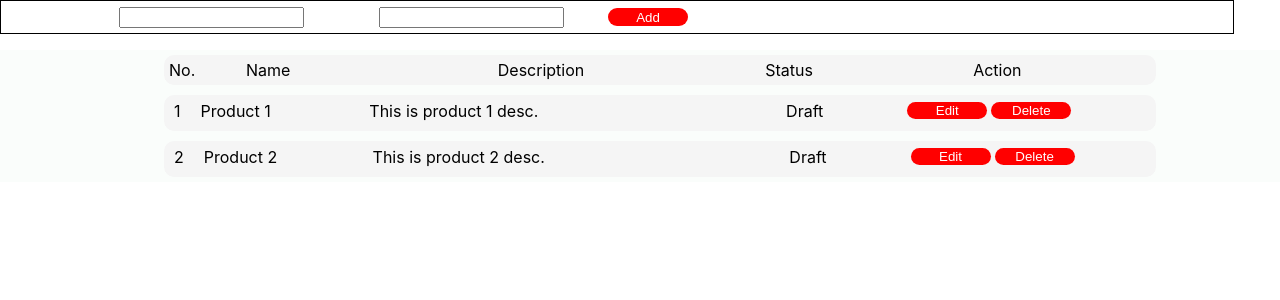
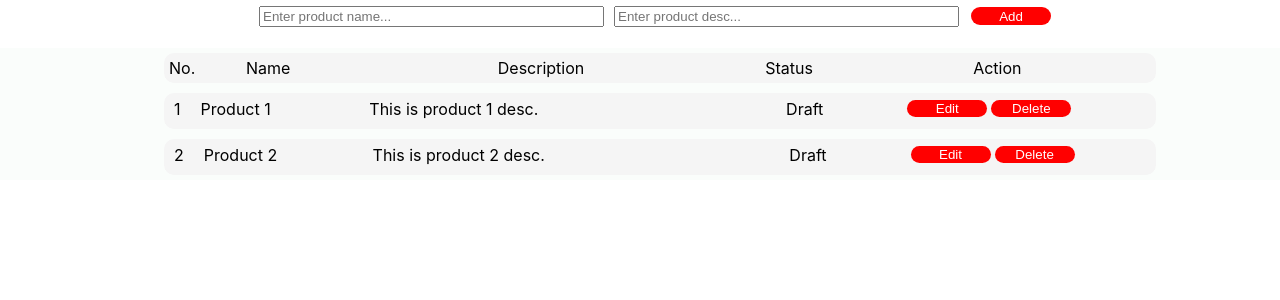
Before and after one commit to j0y0nt/todo-app-reducer, a React (Create React App) app: page / in a window 1280 px wide. Shown: the top 300 px of the page. Built offline with nearby package versions, Linux system fonts and the light colour scheme.

Commit message:
Remove border from add product panel.

```diff
--- a/src/component/AddProduct.js
+++ b/src/component/AddProduct.js
@@ -6,13 +6,13 @@ export default function AddProduct({onAddTask}) {
 
     return (<div className="addProductPanel">
 	    <div className="field">
-	    <input type="name" value={name}
+	    <input type="name" value={name} size="40" placeholder="Enter product name..."
 	    onChange={e => {
 		setName(e.target.value);
 	    }} />
 	    </div>
 	    <div className="field">
-	    <input type="desc" value={desc}
+	    <input type="desc" value={desc} size="40" placeholder="Enter product desc..."
 	    onChange={e => {
 		setDescription(e.target.value);
 	    }} />
--- a/src/component/product.css
+++ b/src/component/product.css
@@ -49,15 +49,13 @@ ul.panel {
 .addProductPanel {
     display: flex;
     flex-direction: row;
-    border: 1px solid;
-    justify-content: flex-start;
+    justify-content: center;
     width: 90%;
     padding-left: 80px;
 }
 
 .field {
     padding: 5px;
-    width: 250px;
 }
 
 .addButtonDiv {
```
